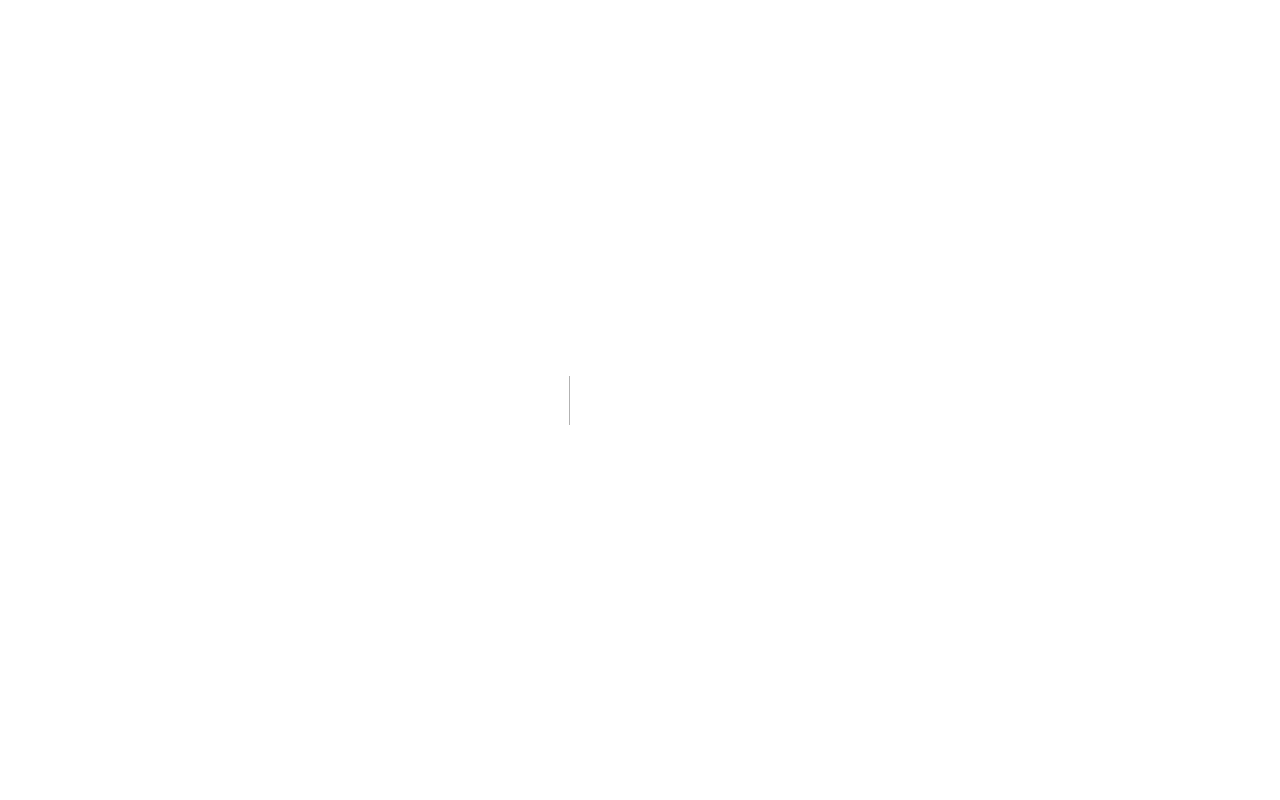
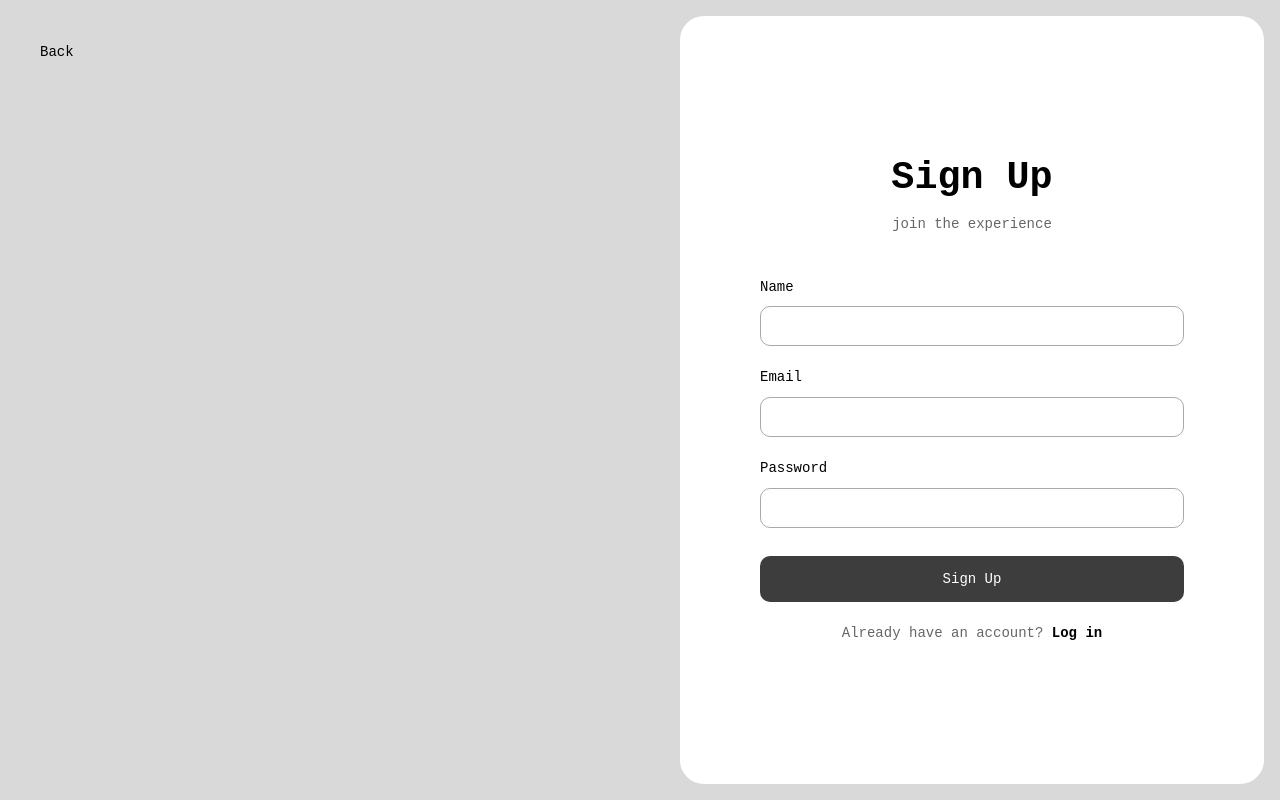
Before and after one commit to itb-insight/itb_insight, a Next.js app: page /register in a window 1280 px wide. Before the commit this address had no page. Built offline with nearby package versions, Linux system fonts and the light colour scheme; a web font is replaced by a local one.

Commit message:
feat: add signup page for navigation

```diff
--- /dev/null
+++ b/src/app/register/page.tsx
@@ -0,0 +1,6 @@
+// src/app/signup/page.tsx
+import SignUp from "@/features/auth/SignUp/SignUp"
+
+export default function SignUpPage() {
+  return <SignUp />
+}
```
